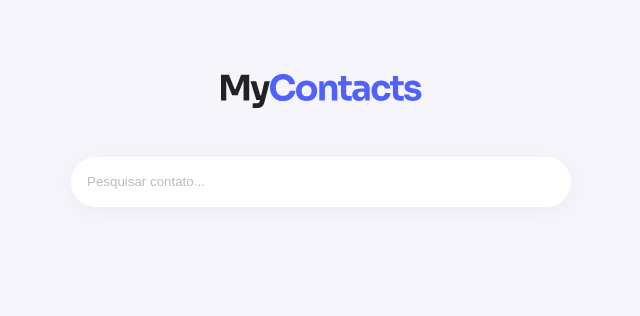
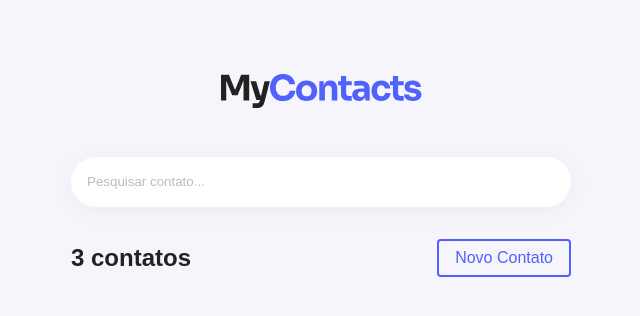
Before and after one commit to arthurlopesr/mycontacts-frontend, a React (Create React App) app: page / in a window 1280 px wide. Shown: the top 316 px of the page, without its empty margins (319-959 px from the left). Built offline with nearby package versions, Linux system fonts and the light colour scheme.

Commit message:
feat: header contacts list

```diff
--- a/src/assets/styles/themes/default.js
+++ /dev/null
@@ -1,4 +0,0 @@
-export default {
-  backgraundColor: '#F6F5FC',
-
-};
--- a/src/components/app/App.jsx
+++ b/src/components/app/App.jsx
@@ -1,8 +1,9 @@
 import { ThemeProvider } from 'styled-components';
-import GlobalStyles from '../../assets/styles/global';
-import defaultTheme from '../../assets/styles/themes/default';
+import GlobalStyles from '../../styles/global';
+import defaultTheme from '../../styles/themes/default';
 import { Container } from './styles';
 import { Header } from '../header/Header';
+import { ContactsList } from '../contacts-list/ContactsList';
 
 export function App() {
   return (
@@ -10,6 +11,7 @@
       <GlobalStyles />
       <Container>
         <Header />
+        <ContactsList />
       </Container>
     </ThemeProvider>
   );
--- /dev/null
+++ b/src/components/contacts-list/ContactsList.jsx
@@ -0,0 +1,12 @@
+import { Container, Header } from './styles';
+
+export function ContactsList() {
+  return (
+    <Container>
+      <Header>
+        <strong>3 contatos</strong>
+        <a href="/">Novo Contato</a>
+      </Header>
+    </Container>
+  );
+}
--- /dev/null
+++ b/src/components/contacts-list/styles.js
@@ -0,0 +1,34 @@
+import { styled } from 'styled-components';
+
+export const Container = styled.div`
+  margin-top: 32px ;
+`;
+
+export const Header = styled.header`
+  display: flex;
+  align-items: center;
+  justify-content: space-between;
+
+
+  strong {
+    font-size: 24px;
+    font-weight: bold;
+    color: #222222;
+  }
+
+  a {
+    font-size: 16px;
+    text-decoration: none;
+    padding: 8px 16px;
+    color: ${({ theme }) => theme.colors.primary.main};
+
+    border-radius: 4px;
+    border: 2px solid ${({ theme }) => theme.colors.primary.main};
+    transition: all 0.2s ease-in;
+
+    &:hover {
+      background: ${({ theme }) => theme.colors.primary.main};
+      color: #fff;
+    }
+  }
+`;
--- a/src/assets/styles/global.js
+++ b/src/styles/global.js
@@ -13,7 +13,7 @@
 
   body {
     font-size: 16px;
-    background: ${({ theme }) => theme.backgraundColor};
+    background: ${({ theme }) => theme.colors.background};
   }
 
   button {
--- /dev/null
+++ b/src/styles/themes/default.js
@@ -0,0 +1,11 @@
+export default {
+  colors: {
+    background: '#F6F5FC',
+    primary: {
+      lighter: '#E0E3FF',
+      light: '#6674F4',
+      main: '#5061FC',
+      dark: '',
+    },
+  },
+};
```
